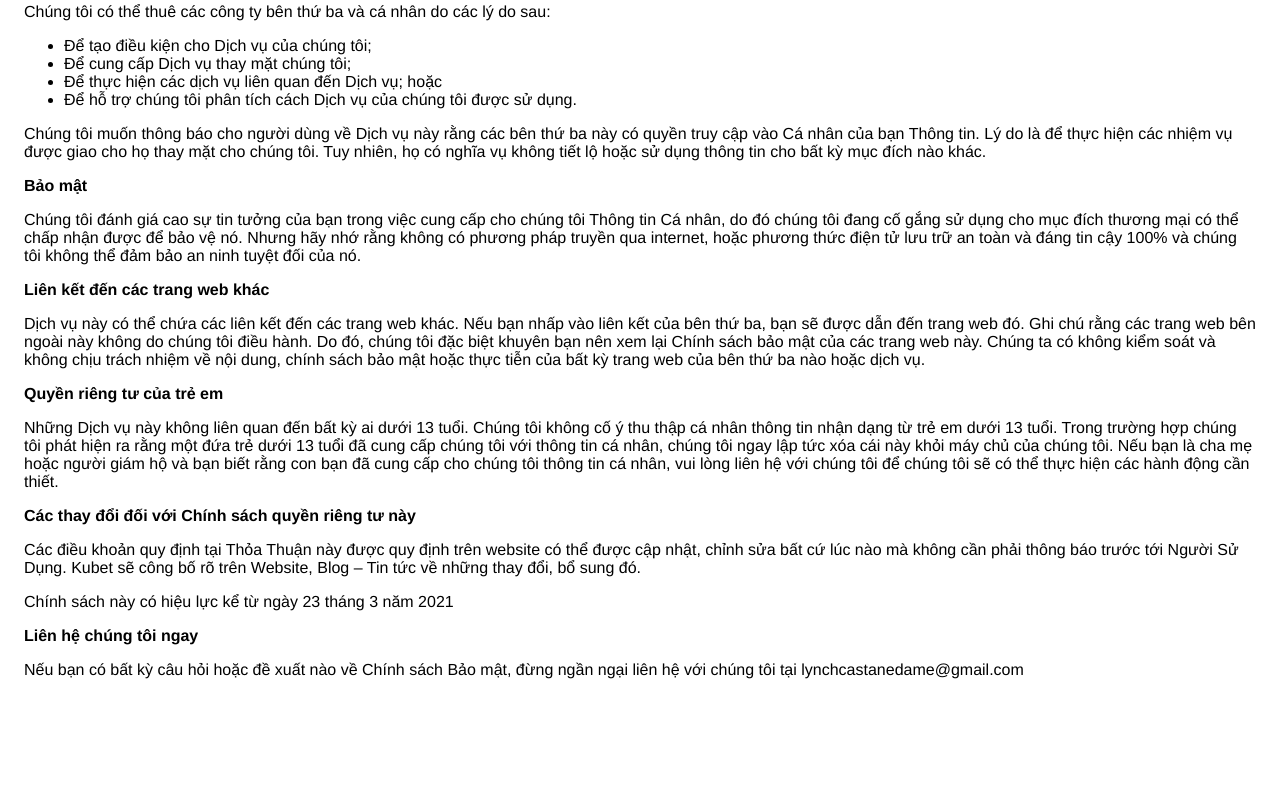
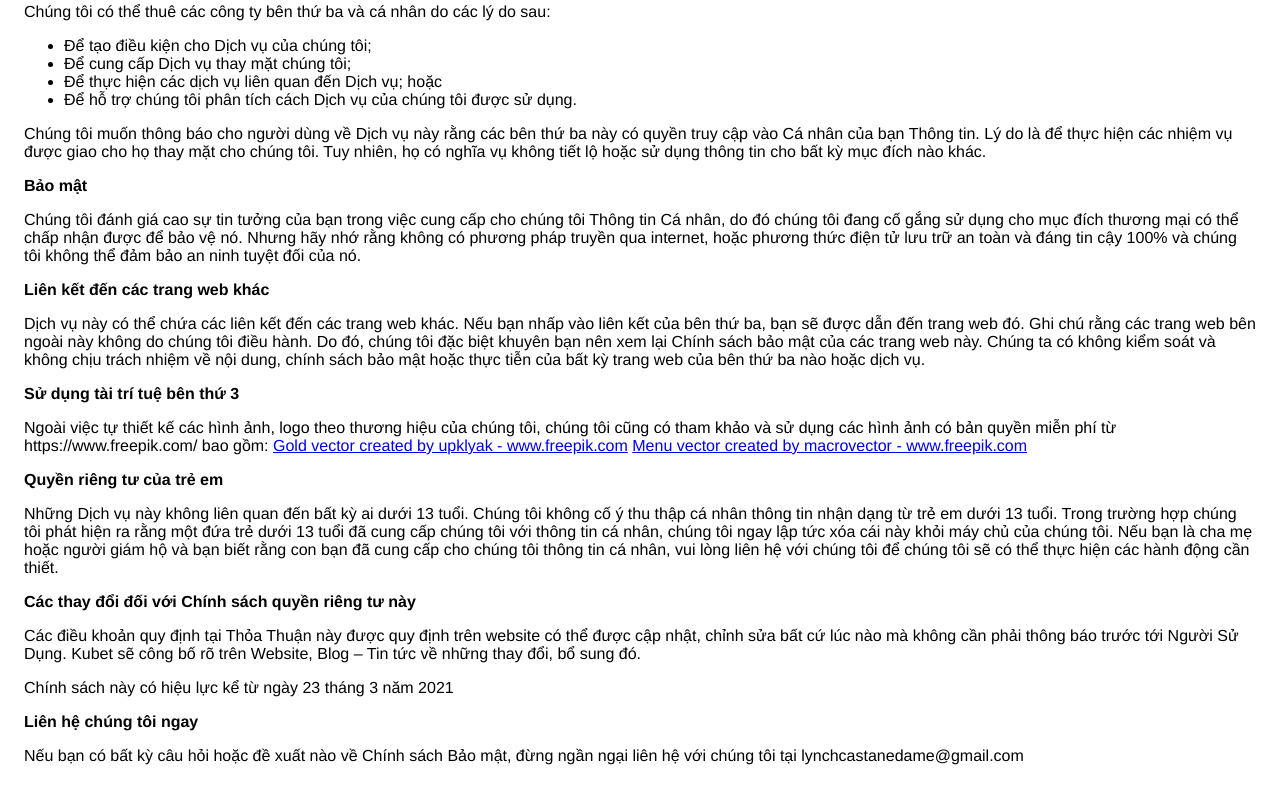
Before and after one commit to dtakodev/dtakodev.github.io, a plain HTML site: page privacy/index.html in a window 1280 px wide. Shown: the part 781-1584 px from the top of the page. Before the commit the page ends 1500 px from the top, so only its background shows below. Drawn offline with Linux system fonts and the light colour scheme.

Commit message:
Update index.html

```diff
--- a/privacy/index.html
+++ b/privacy/index.html
@@ -84,7 +84,14 @@
                   không kiểm soát và không chịu trách nhiệm về nội dung,
                   chính sách bảo mật hoặc thực tiễn của bất kỳ trang web của bên thứ ba nào hoặc
                   dịch vụ.
-                </p> <p><strong>Quyền riêng tư của trẻ em</strong></p> <p>
+                </p>
+                <p><strong>Sử dụng tài trí tuệ bên thứ 3</strong></p><p>
+                  Ngoài việc tự thiết kế các hình ảnh, logo theo thương hiệu của chúng tôi, chúng tôi cũng có tham khảo và sử dụng các hình ảnh có bản quyền miễn phí từ
+                https://www.freepik.com/ bao gồm:
+                <a href="https://www.freepik.com/vectors/gold">Gold vector created by upklyak - www.freepik.com</a>
+                <a href='https://www.freepik.com/vectors/menu'>Menu vector created by macrovector - www.freepik.com</a>
+                </p>
+                <p><strong>Quyền riêng tư của trẻ em</strong></p> <p>
                   Những Dịch vụ này không liên quan đến bất kỳ ai dưới 13 tuổi.
                   Chúng tôi không cố ý thu thập cá nhân
                   thông tin nhận dạng từ trẻ em dưới 13 tuổi. Trong trường hợp
```
